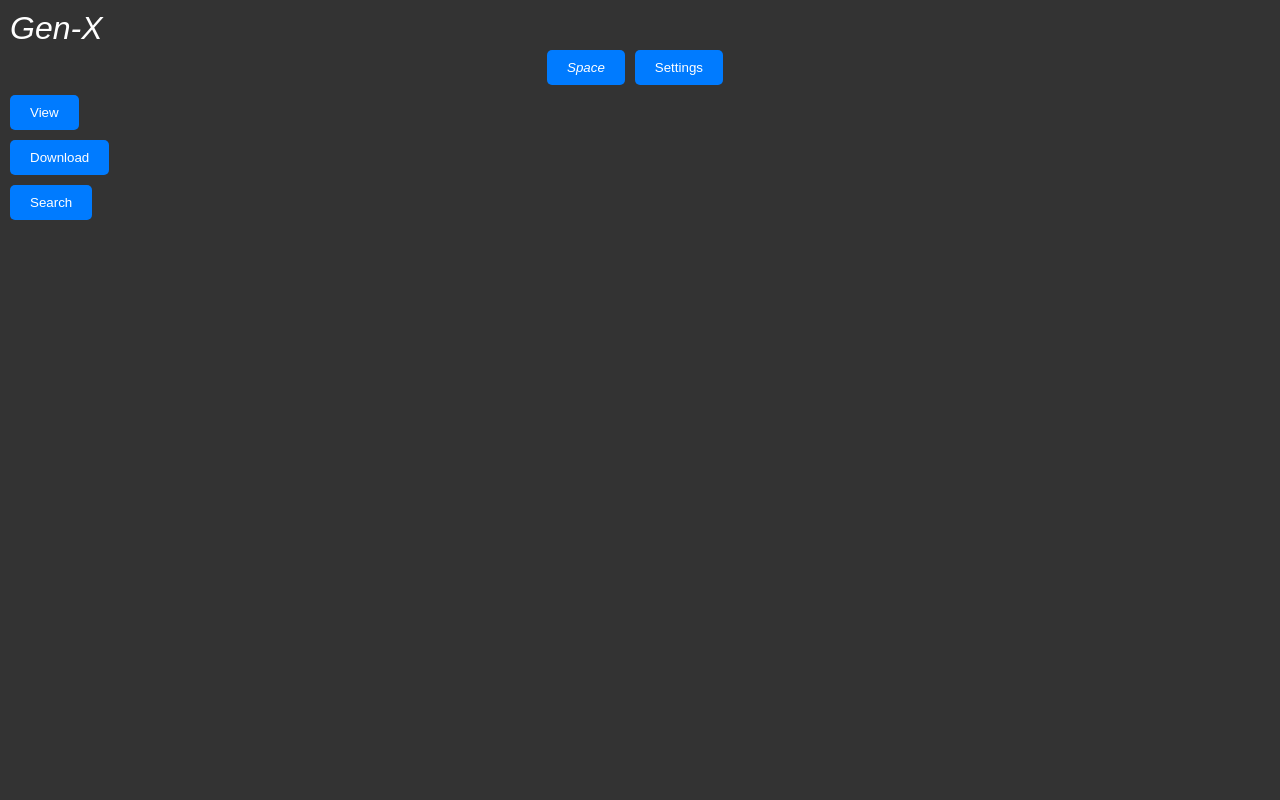
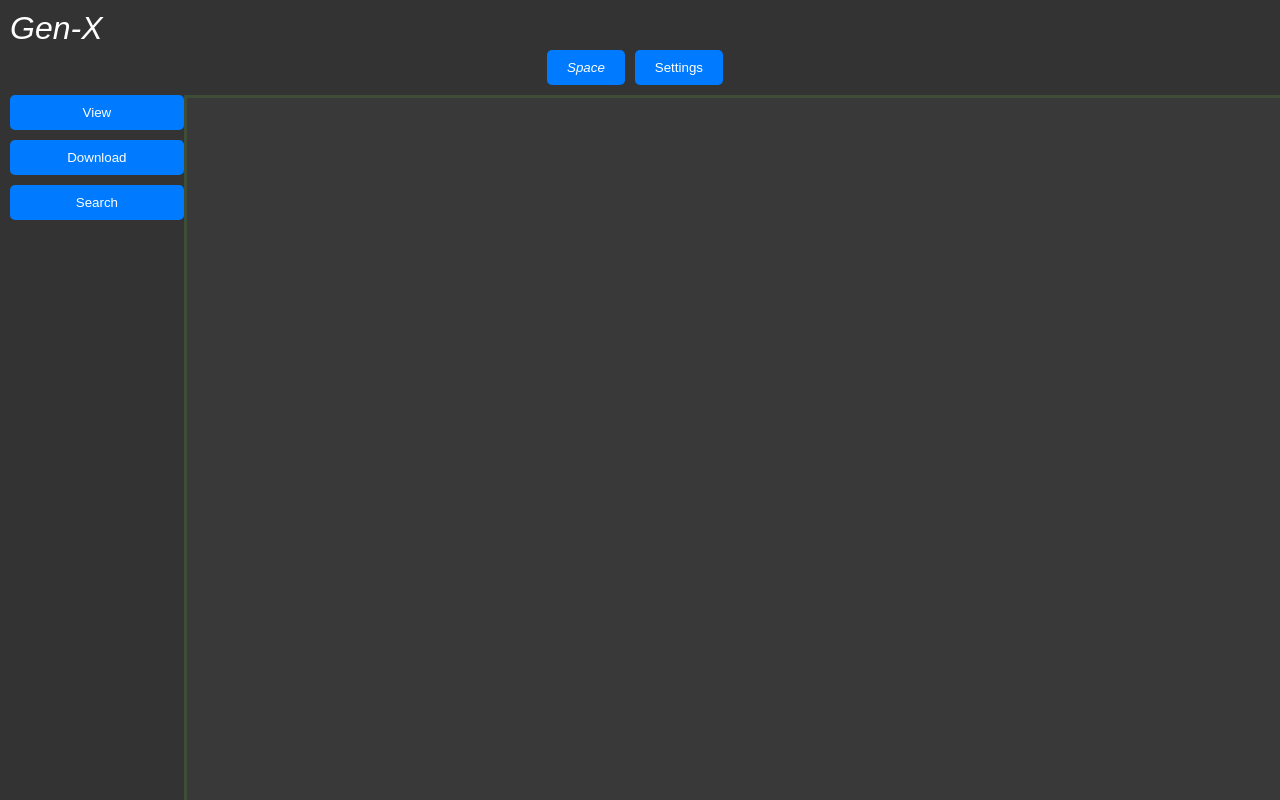
Before and after one commit to Hamza1610/Gen-X-prototype, a React (Create React App) app in the folder client/: page /get-started in a window 1280 px wide. Built offline with nearby package versions, Linux system fonts and the light colour scheme.

Commit message:
style menu buttons

```diff
--- a/client/src/styles/workspace.css
+++ b/client/src/styles/workspace.css
@@ -13,7 +13,7 @@
 
 .menu-tray {
     display: flex;
-    width: 30px;
+    width: 15%;
     height: 100%;
     flex-direction: column;
     align-items: start;
@@ -29,6 +29,23 @@
     }
 }
 .btn-menu {
-    width: auto;
+    width: 100%;
     height: auto;
 }
+
+
+@media (max-width: 425px) {
+    .menu-option-label {
+        /* this is visible on every screen except for mobile view */
+        visibility: hidden;
+    }
+}
+.workspace-content-board {
+    width: 95%;
+    border-style: solid;
+    border-color: rgba(122, 243, 41, 0.1);
+    background-color: rgba(57, 58, 57, 0.914);
+    color: rgba(15, 210, 44, 0.914);
+    font-family: cursive;
+    font-size: 1.2rem;
+}
```
